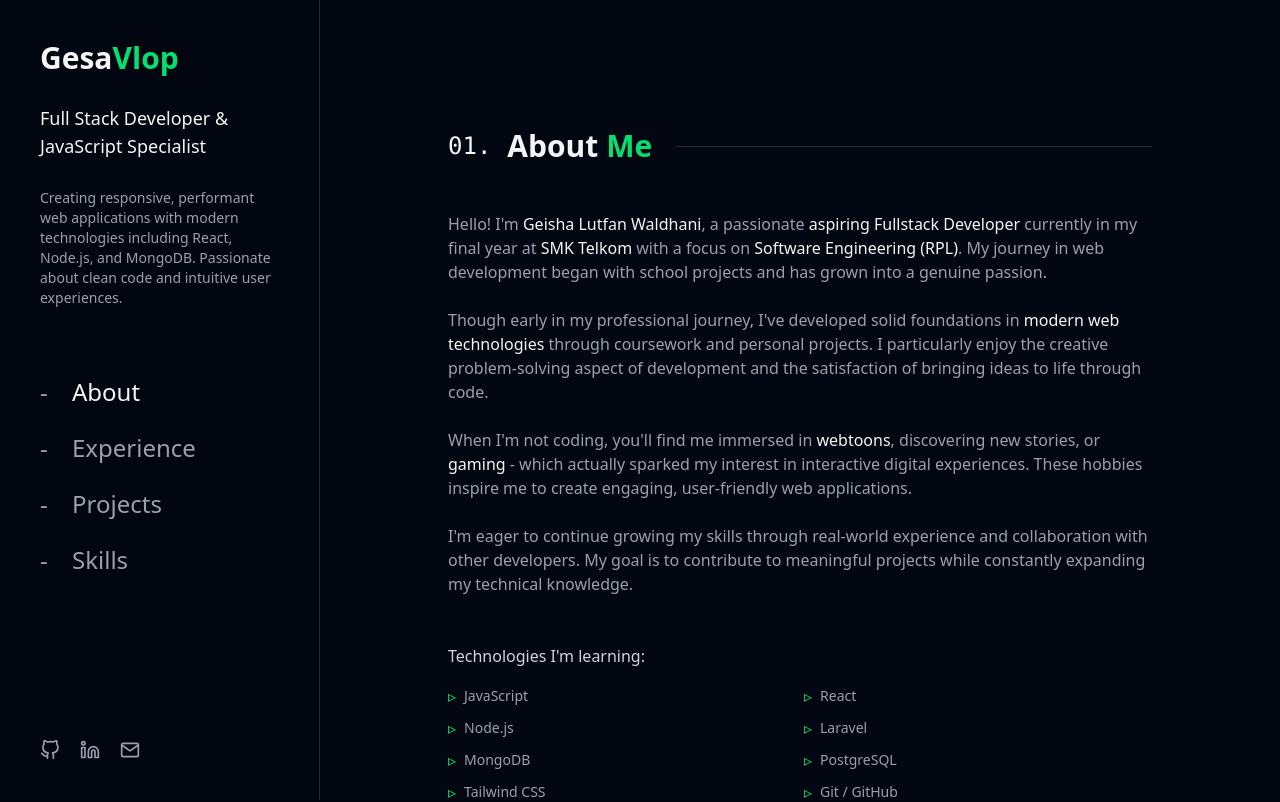
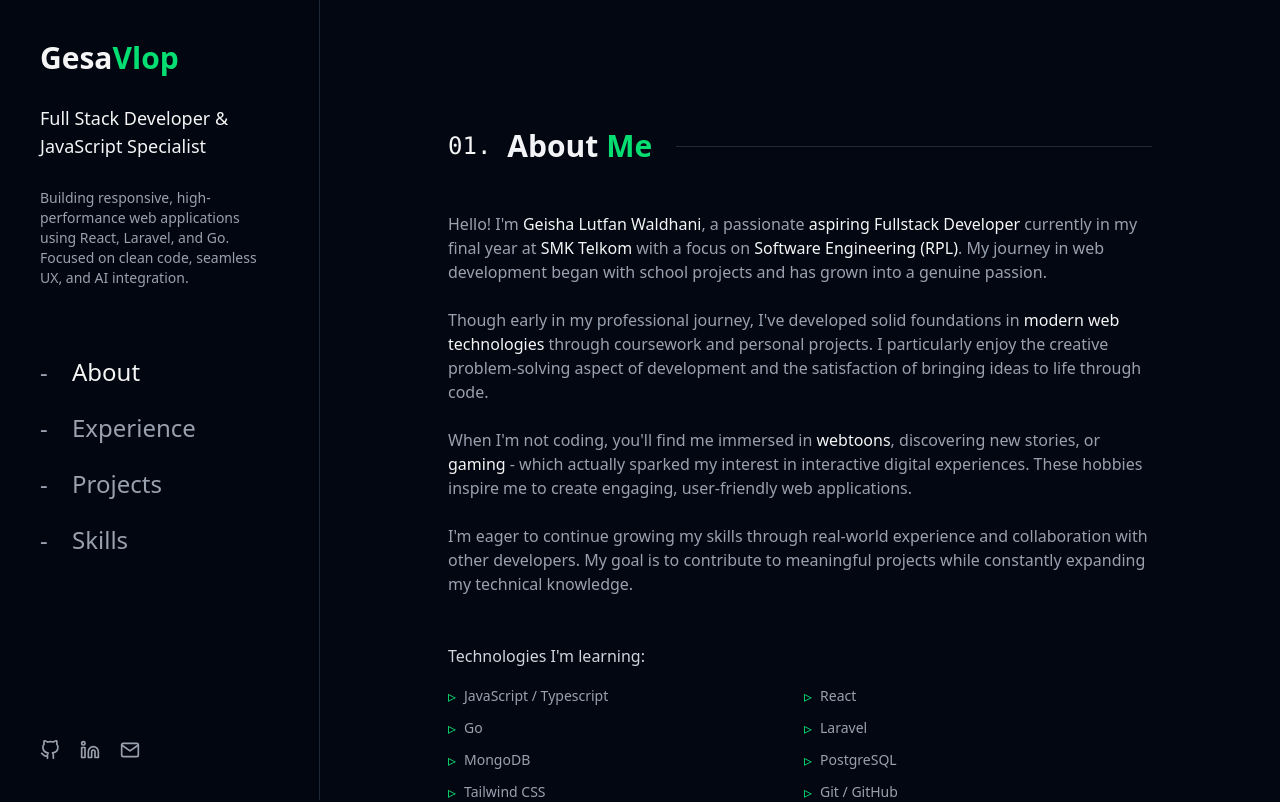
Before and after one commit to GesaXB/GesaPortofolio, a React (Vite) app: page / in a window 1280 px wide. Shown: the top 802 px of the page. Built offline with nearby package versions, Linux system fonts and the light colour scheme.

Commit message:
more update about skill

```diff
--- a/src/components/AboutSection.jsx
+++ b/src/components/AboutSection.jsx
@@ -56,9 +56,9 @@ export default function AboutSection() {
               <h3 className="text-gray-300 font-medium mb-4">Technologies I'm learning:</h3>
               <div className="grid grid-cols-2 gap-2">
                 {[
-                  "JavaScript",
+                  "JavaScript / Typescript",
                   "React",
-                  "Node.js",
+                  "Go",
                   "Laravel",
                   "MongoDB",
                   "PostgreSQL",
--- a/src/components/Footer.jsx
+++ b/src/components/Footer.jsx
@@ -12,7 +12,7 @@ export default function Footer() {
     >
       <div className="max-w-3xl mx-auto">
         <p className="text-gray-500 text-xs">
-          Built with passion • © {new Date().getFullYear()} • All text in <span className="text-gray-400">Inter</span> typeface
+          Built with passion • © {new Date().getFullYear()} • Geisha <span className="text-gray-400"></span>
         </p>
       </div>
     </motion.footer>
--- a/src/components/Navbar.jsx
+++ b/src/components/Navbar.jsx
@@ -125,7 +125,7 @@ export default function Navbar() {
             visible: { opacity: 1 }
           }}
         >
-          Creating responsive, performant web applications with modern technologies including React, Node.js, and MongoDB. Passionate about clean code and intuitive user experiences.
+          Building responsive, high-performance web applications using React, Laravel, and Go. Focused on clean code, seamless UX, and AI integration.
         </motion.p>
 
         <nav className="space-y-2">
--- a/src/components/SkillsSection.jsx
+++ b/src/components/SkillsSection.jsx
@@ -1,6 +1,6 @@
 import { motion } from "framer-motion";
 import { FaReact, FaNodeJs, FaGitAlt, FaFigma, FaDocker } from "react-icons/fa";
-import { SiTypescript, SiJavascript, SiTailwindcss, SiGraphql, SiMongodb, SiPostgresql, SiJest, SiLaravel, SiPython, SiNextdotjs, SiExpress } from "react-icons/si";
+import { SiTypescript, SiJavascript, SiTailwindcss, SiGraphql, SiMongodb, SiPostgresql, SiJest, SiLaravel, SiPython, SiNextdotjs, SiExpress, SiGo } from "react-icons/si";
 
 export default function SkillsSection() {
   const skills = [
@@ -22,6 +22,7 @@ export default function SkillsSection() {
       items: [
         { name: "Node.js", icon: <FaNodeJs /> },
         { name: "Express.js", icon: <SiExpress /> },
+        { name: "Go", icon: <SiGo/>},
         { name: "Python", icon: <SiPython /> },
         { name: "MongoDB", icon: <SiMongodb /> },
         { name: "PostgreSQL", icon: <SiPostgresql /> },
```
